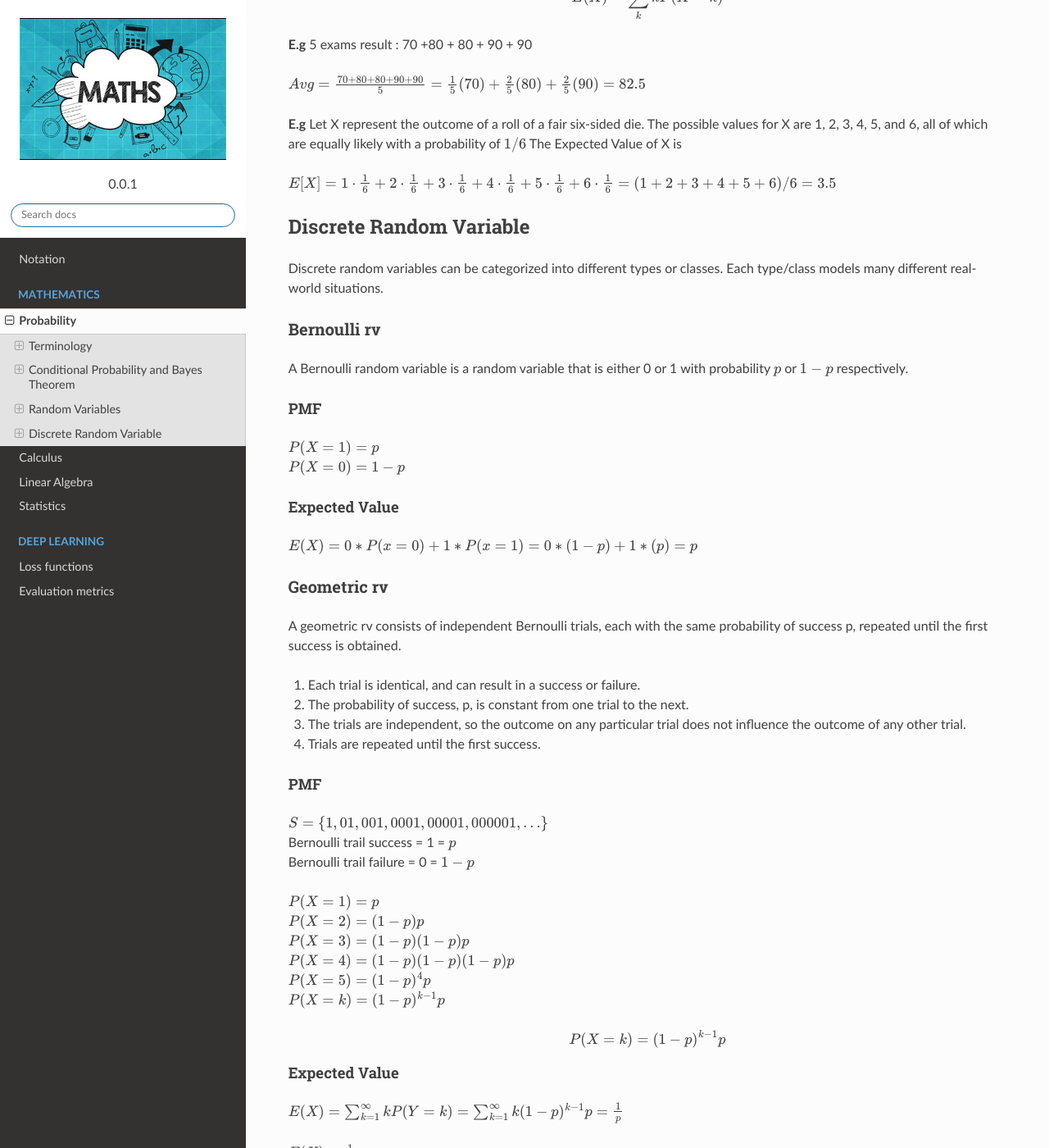
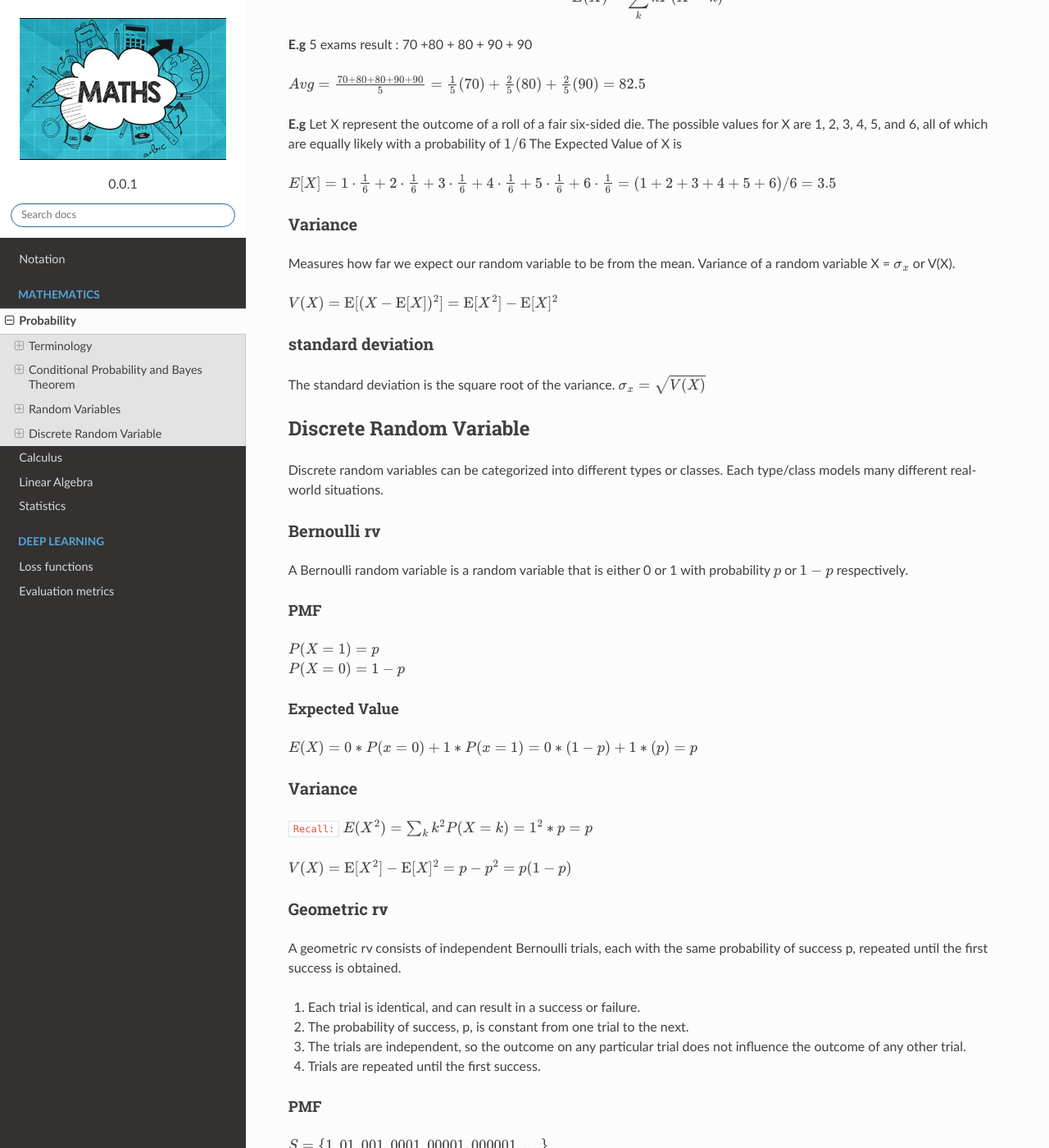
Before and after one commit to akkefa/ml-notes, a Sphinx documentation site: the page built from docs/probability.rst, in a window 1280 px wide and 1400 px high, scrolled down 2578 px. Shown: the whole window at 82% size. Built offline with Sphinx 7.4.7 and the Read the Docs theme 2.0.0, drawn with Linux system fonts in a browser that asks for light colours; some of the changed text lies outside the part shown.

Commit message:
New changes.

```diff
--- a/docs/probability.rst
+++ b/docs/probability.rst
@@ -125,6 +125,18 @@ The Expected Value of X is
 
 :math:`E[X] = 1\cdot\frac16 + 2\cdot\frac16 + 3\cdot\frac16 + 4\cdot\frac16 + 5\cdot\frac16 + 6\cdot\frac16 = (1+2+3+4+5+6) / 6= 3.5`
 
+
+Variance
+--------
+Measures how far we expect our random variable to be from the mean. Variance of a random variable X =
+:math:`\sigma_x` or V(X).
+
+:math:`V(X) = \operatorname{E}[(X - \operatorname{E}[X])^2] = \operatorname{E}[X^2] - \operatorname{E}[X]^2`
+
+standard deviation
+-------------------
+The standard deviation is the square root of the variance. :math:`\sigma_x = \sqrt{V(X)}`
+
 Discrete Random Variable
 =========================
 Discrete random variables can be categorized into different types or classes. Each type/class models many different
@@ -143,6 +155,13 @@ PMF
 Expected Value
 ^^^^^^^^^^^^^^^
 :math:`E(X)= 0 * P(x=0) + 1 * P(x=1)= 0 * (1-p) + 1 * (p) = p`
+
+Variance
+--------
+``Recall:`` :math:`E(X^2)=\sum_{k} k^2 P(X=k) = 1^2 * p = p`
+
+:math:`V(X) = \operatorname{E}[X^2] - \operatorname{E}[X]^2 = p - p^2 = p(1-p)`
+
 
 Geometric rv
 -------------
@@ -176,4 +195,6 @@ Expected Value
 ^^^^^^^^^^^^^^^
 :math:`E(X) = \sum_{k=1}^{\infty} k P(Y=k) = \sum_{k=1}^{\infty} k (1-p)^{k-1}p = \frac{1} p`
 
-:math:`E(X) = \frac{1} p`
+Variance
+--------
+:math:`V(X) = \operatorname{E}[X^2] - \operatorname{E}[X]^2 = \frac{1-p}{p^{2}}`
```
